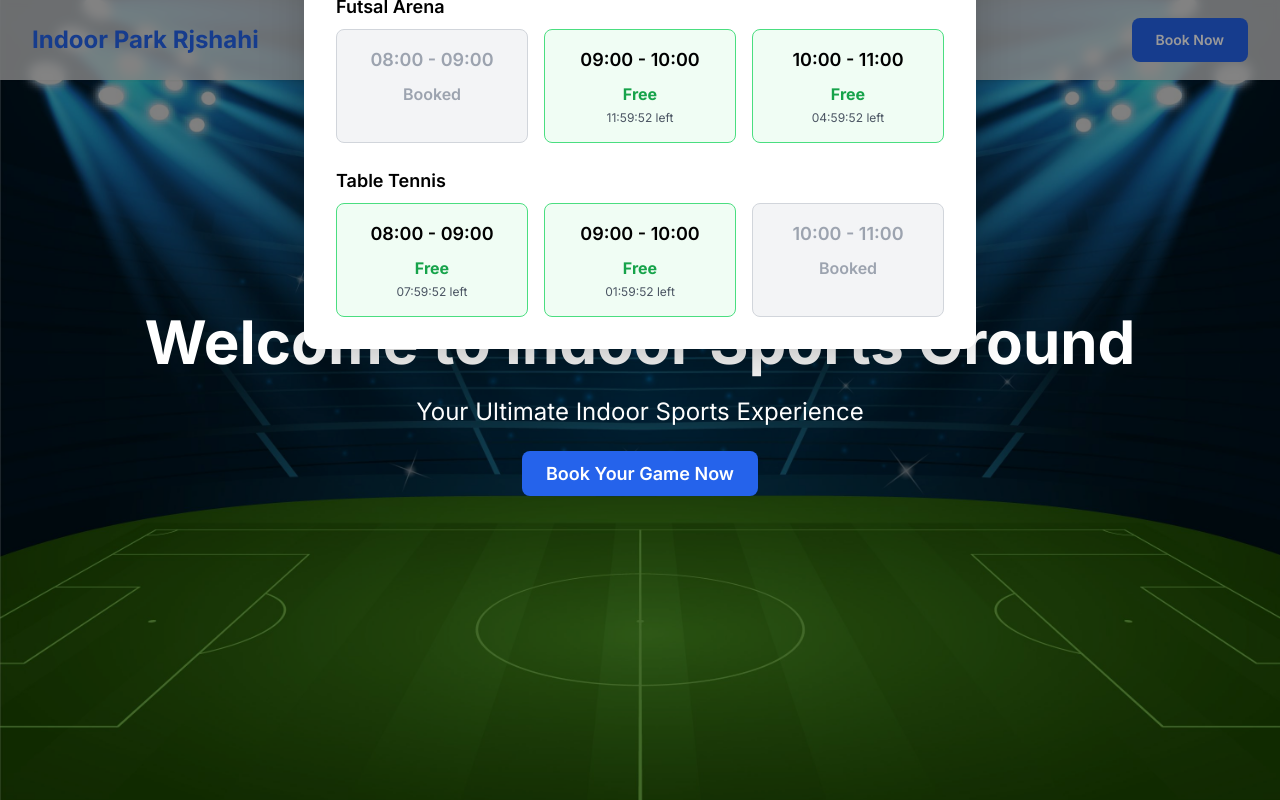
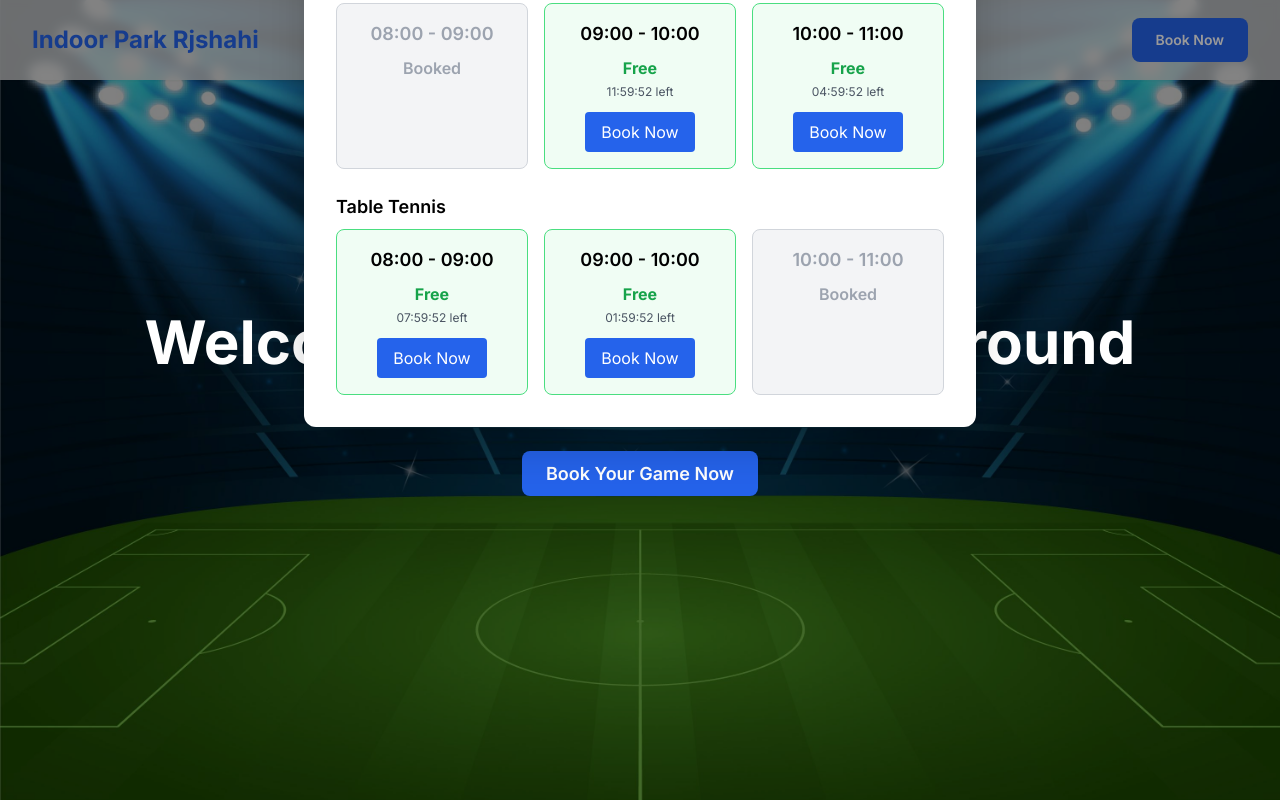
Before and after one commit to ra88ju/indor-playground, a Next.js app: page / in a window 1280 px wide. Both pictures are taken after a click on the button "Slot". Shown: the top 800 px of the page. Built offline with nearby package versions, Linux system fonts and the light colour scheme.

Commit message:
Add booking functionality to Navigation component with a new handler and 'Book Now' buttons for available slots.

```diff
--- a/app/components/Navigation.tsx
+++ b/app/components/Navigation.tsx
@@ -104,6 +104,11 @@ export default function Navigation() {
     }, 1000);
     return () => clearInterval(interval);
   }, [slotModalOpen]);
+
+  // Add a handler for booking
+  const handleBookSlot = (facility: string, time: string) => {
+    alert(`Booking requested for ${facility} at ${time}`);
+  };
 
   return (
     <header className="fixed w-full bg-white/70 backdrop-blur-sm z-50 shadow-sm py-2">
@@ -349,6 +354,12 @@ export default function Navigation() {
                                                 </span>
                                               ) : null}
                                             </div>
+                                            <button
+                                              className="mt-3 px-4 py-2 bg-blue-600 text-white rounded hover:bg-blue-700 transition"
+                                              onClick={() => handleBookSlot(facility.name, slot.time)}
+                                            >
+                                              Book Now
+                                            </button>
                                           </>
                                         ) : (
                                           <span className="text-gray-400 font-semibold">Booked</span>
@@ -394,6 +405,12 @@ export default function Navigation() {
           <div className="absolute inset-0" onClick={() => setSlotModalOpen(false)} />
           <div className="relative bg-white rounded-xl shadow-2xl p-8 w-full max-w-2xl z-10 animate-fade-in-up">
             <button
+              className="absolute top-4 left-4 text-gray-500 hover:text-blue-600 text-lg font-bold border border-gray-300 rounded px-3 py-1 bg-white shadow"
+              onClick={() => setSlotModalOpen(false)}
+            >
+              ← Back
+            </button>
+            <button
               className="absolute top-4 right-4 text-gray-500 hover:text-red-500 text-2xl font-bold"
               onClick={() => setSlotModalOpen(false)}
               aria-label="Close"
@@ -425,6 +442,12 @@ export default function Navigation() {
                                   </span>
                                 ) : null}
                               </div>
+                              <button
+                                className="mt-3 px-4 py-2 bg-blue-600 text-white rounded hover:bg-blue-700 transition"
+                                onClick={() => handleBookSlot(facility.name, slot.time)}
+                              >
+                                Book Now
+                              </button>
                             </>
                           ) : (
                             <span className="text-gray-400 font-semibold">Booked</span>
```
